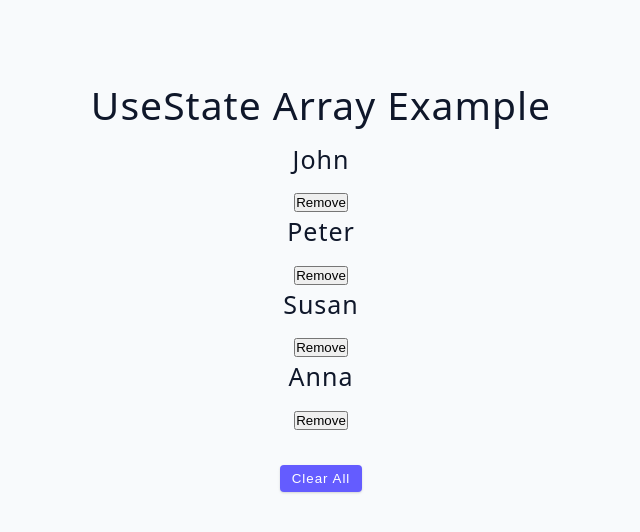
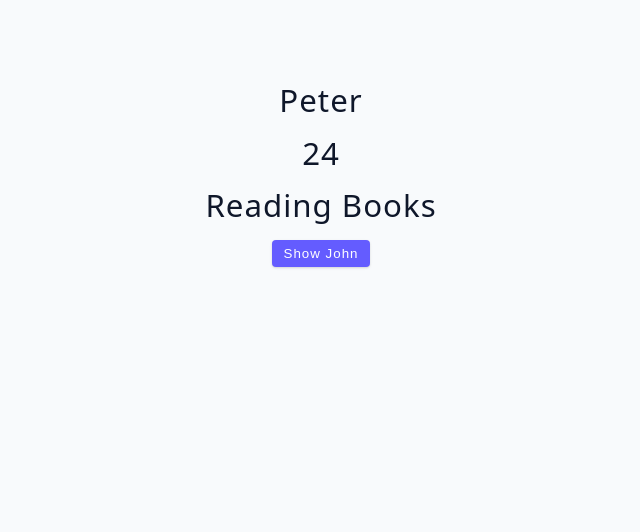
Before and after one commit to rpliszka1987/advanced-react, a React (Vite) app: page / in a window 1280 px wide. Shown: the top 532 px of the page, without its empty margins (319-959 px from the left). Built offline with nearby package versions, Linux system fonts and the light colour scheme.

Commit message:
Added data to the obj component

```diff
--- a/src/App.jsx
+++ b/src/App.jsx
@@ -1,4 +1,4 @@
-import Start from '../src/tutorial/01-useState/starter/03-useState-array'
+import Start from '../src/tutorial/01-useState/starter/04-useState-object'
 
 function App() {
   return (
--- a/src/tutorial/01-useState/starter/04-useState-object.jsx
+++ b/src/tutorial/01-useState/starter/04-useState-object.jsx
@@ -1,7 +1,25 @@
 import { useState } from 'react';
 
 const UseStateObject = () => {
-  return <h2>useState object example</h2>;
+  const [name, setName] = useState('Peter')
+  const [age, setAge] = useState(24)
+  const [hobby, setHobby] = useState('Reading books')
+
+  const displayPerson = () => {
+    setName('John')
+    setAge(45)
+    setHobby('Playing basketball')
+  }
+
+  return (
+    <>
+      <h3>{name}</h3>
+      <h3>{age}</h3>
+      <h3>{hobby}</h3>
+      <button className='btn' onClick={displayPerson}>Show John</button>
+    </>
+
+  )
 };
 
 export default UseStateObject;
```
